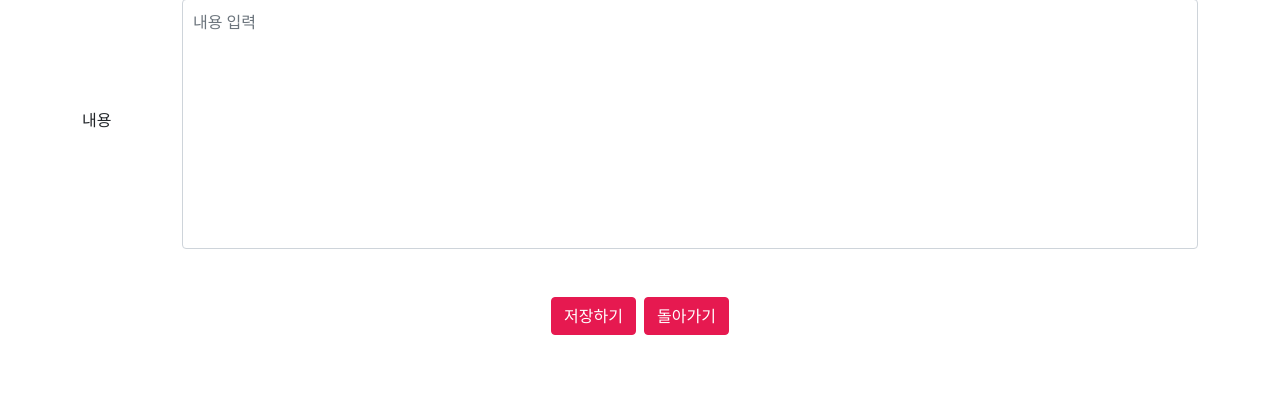
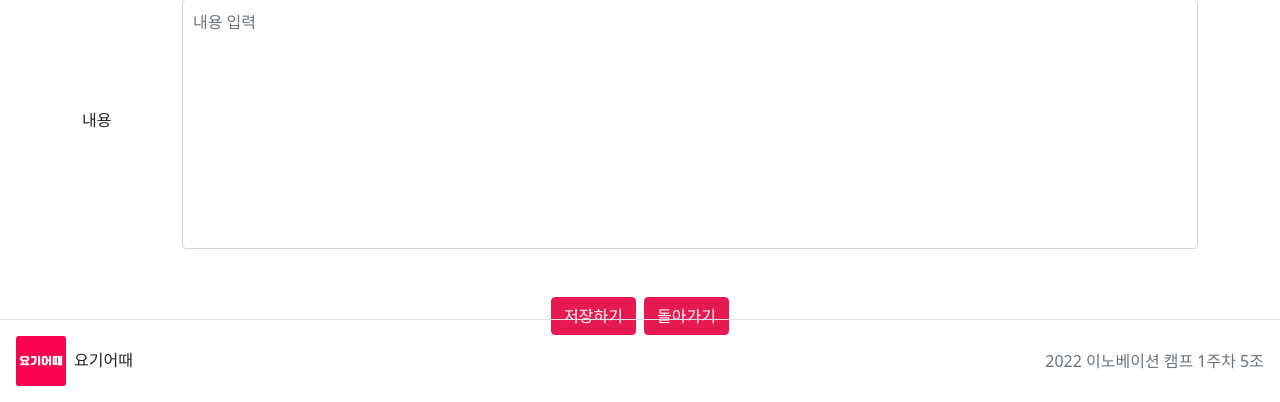
Before and after one commit to inno-1/yogi-eoddae, a Flask app: page /posting in a window 1280 px wide. Shown: the part 398-800 px from the top of the page. Run offline with Flask 2, Linux system fonts and the light colour scheme; some libraries are stand-ins or nearby versions; some web fonts are replaced.

Commit message:
푸터 추가

```diff
--- a/static/css/common.css
+++ b/static/css/common.css
@@ -20,3 +20,10 @@
     background-color: #ffc107 !important;
     border-color: #ffc107 !important;
 }
+
+body {
+    position: relative;
+    display: flex;
+    flex-direction: column;
+    min-height: 100vh;
+}
--- /dev/null
+++ b/static/css/footer.css
@@ -0,0 +1,15 @@
+/* 헤더 */
+footer {
+    position: absolute;
+    bottom: 0;
+    left: 0;
+    width: 100%;
+}
+
+.footer_logo {
+    width: 50px;
+}
+
+.footer_title {
+    font-family: yg-jalnan;
+}
--- a/static/css/main.css
+++ b/static/css/main.css
@@ -1,3 +1,7 @@
+main {
+    padding-bottom: 108px;
+}
+
 .card-img-top {
     height: 255px;
     overflow: hidden;
--- /dev/null
+++ b/templates/footer.html
@@ -0,0 +1,10 @@
+<footer class="d-flex flex-wrap justify-content-between align-items-center px-3 py-3 mt-4 border-top">
+    <div class="d-flex align-items-center">
+        <a href="/" class="me-2 text-muted text-decoration-none lh-1 footer_logo">
+            <img src="{{ url_for('static', filename='img/logo.png') }}" alt="요기어때">
+        </a>
+        <span class="footer_title">요기어때</span>
+    </div>
+
+    <span class="text-muted">2022 이노베이션 캠프 1주차 5조</span>
+</footer>
--- a/templates/index.html
+++ b/templates/index.html
@@ -4,6 +4,7 @@
 
     {% include 'common_head.html' %}
     <link href='{{ url_for("static", filename="css/header.css") }}' rel="stylesheet">
+    <link href='{{ url_for("static", filename="css/footer.css") }}' rel="stylesheet">
     <link href='{{ url_for("static", filename="css/main.css") }}' rel="stylesheet">
     <script type="text/javascript" src='{{ url_for("static", filename="js/header.js") }}'></script>
     <script type="text/javascript" src='{{ url_for("static", filename="js/index.js") }}'></script>
@@ -87,6 +88,8 @@
     </div>
 </main>
 
+{% include 'footer.html' %}
+
 </body>
 
 </html>
--- a/templates/posting.html
+++ b/templates/posting.html
@@ -9,6 +9,7 @@
     <title>포스팅 {% if mode == 'edit' %}수정{% else %}작성{% endif %} | 요기어때</title>
 
     <link href='{{ url_for("static", filename="css/header.css") }}' rel="stylesheet">
+    <link href='{{ url_for("static", filename="css/footer.css") }}' rel="stylesheet">
     <script type="text/javascript" src='{{ url_for("static", filename="js/header.js") }}'></script>
     <script type="text/javascript" src='{{ url_for("static", filename="js/posting.js") }}'></script>
 
@@ -109,6 +110,8 @@
         </div>
     </div>
 
+{% include 'footer.html' %}
+
 
 </body>
 </html>
```
Also changed, not shown: templates/detail.html (+19 -2 lines).
